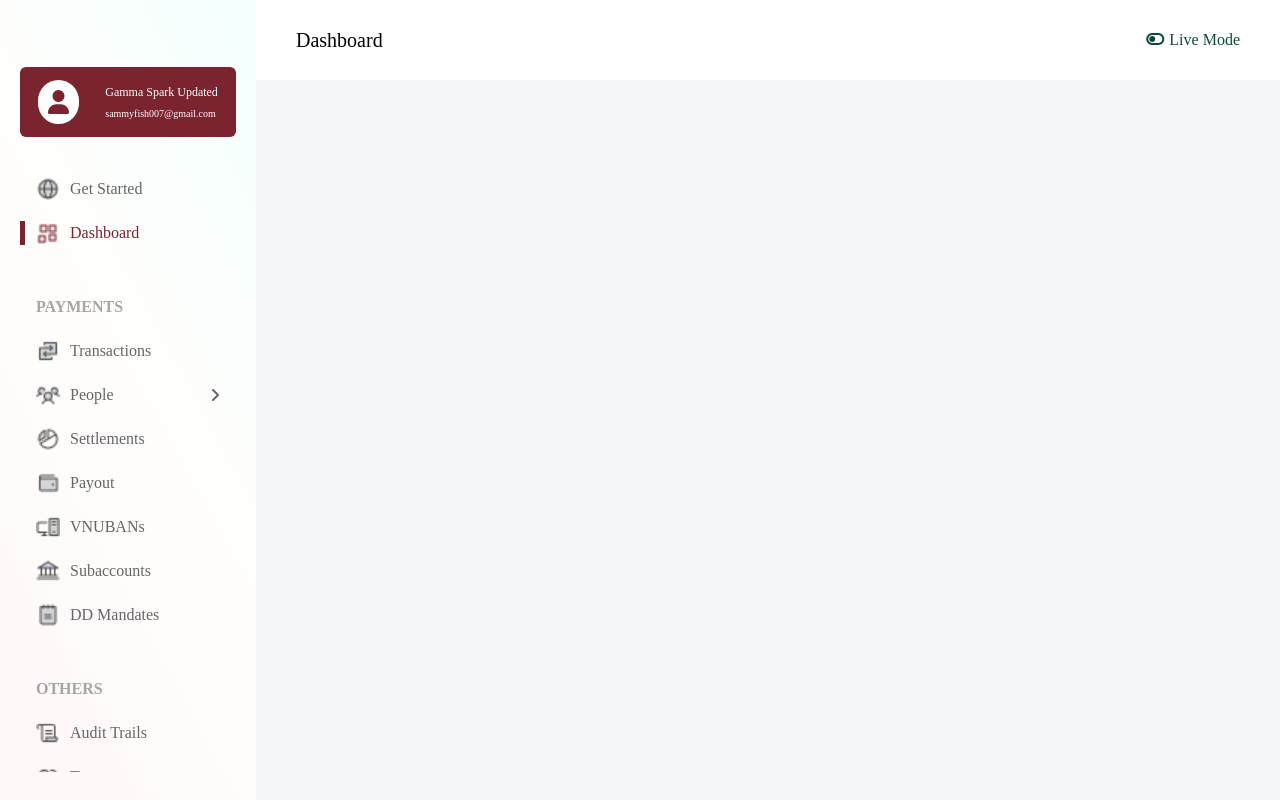
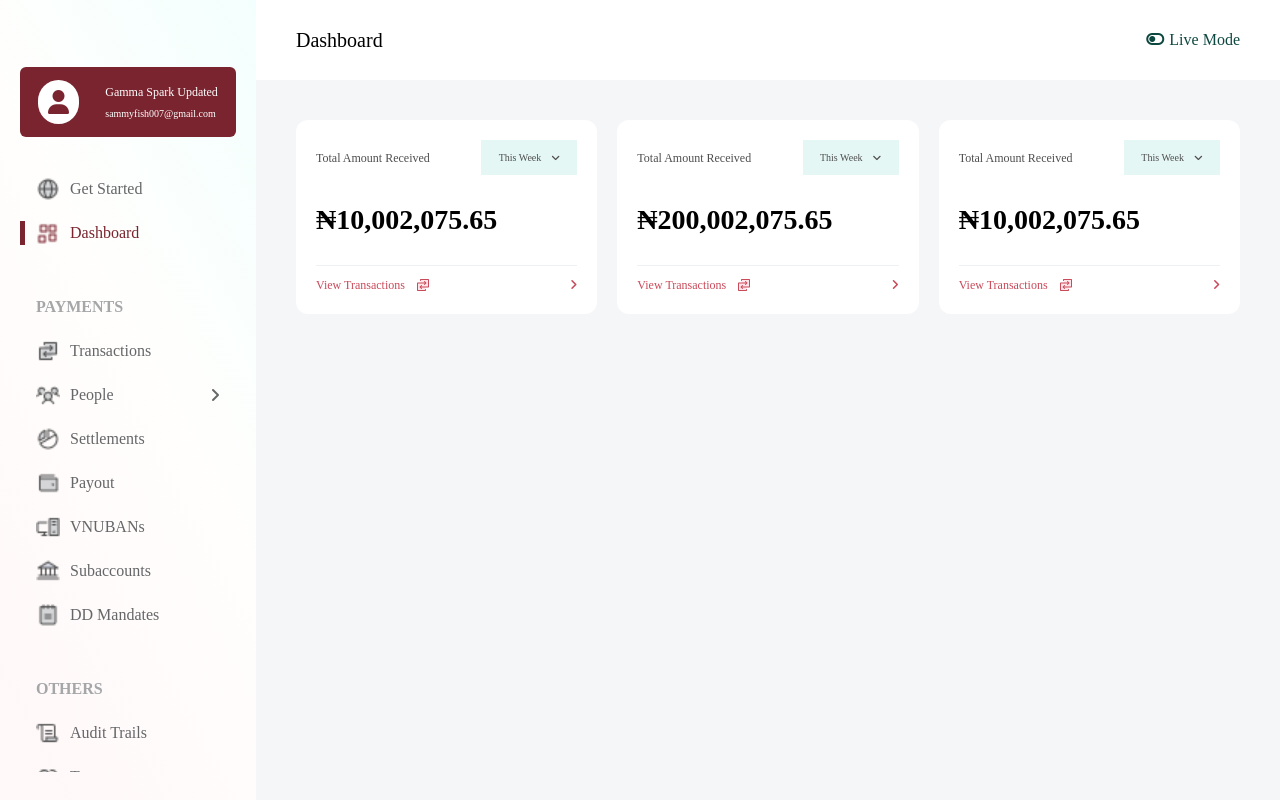
Before and after one commit to SymplyMatt/customer_dashboard_woven, a Vue app: page /dashboard/customers in a window 1280 px wide. Built offline with nearby package versions, Linux system fonts and the light colour scheme; a web font is replaced by a local one.

Commit message:
stats component

```diff
--- /dev/null
+++ b/src/components/dashboard/main/Stats.vue
@@ -0,0 +1,50 @@
+<template>
+    <div class="flex justify-between items-center w-full gap-5">
+      <TotalBox :item="totalAmountReceived"/>
+      <TotalBox :item="totalPayouts"/>
+      <TotalBox :item="totalAmountReceived"/>
+    </div>
+  </template>
+
+  <script>
+  import TotalBox from './TotalBox.vue';
+
+  export default {
+    name: 'Stats',
+    components: {
+      TotalBox
+    },
+    data() {
+      return {
+        totalAmountReceived: [
+          {
+            duration: 'Week',
+            amount: '₦10,002,075.65',
+          },
+          {
+            duration: 'Month',
+            amount: '₦20,002,075.65',
+          },
+          {
+            duration: 'Year',
+            amount: '₦30,002,075.65',
+          },
+        ],
+        totalPayouts: [
+          {
+            duration: 'Week',
+            amount: '₦200,002,075.65',
+          },
+          {
+            duration: 'Month',
+            amount: '₦300,002,075.65',
+          },
+          {
+            duration: 'Year',
+            amount: '₦400,002,075.65',
+          },
+        ],
+      };
+    },
+  }
+  </script>
--- a/src/components/dashboard/main/TotalBox.vue
+++ b/src/components/dashboard/main/TotalBox.vue
@@ -40,6 +40,7 @@
     methods: {
       changeDuration(newDuration) {
         this.duration = newDuration;
+        this.isOverlayOpen = false;
       },
       changeisOverlayOpen() {
         this.isOverlayOpen = !this.isOverlayOpen;
--- a/src/pages/dashboard/CustomersView.vue
+++ b/src/pages/dashboard/CustomersView.vue
@@ -2,15 +2,22 @@
   <TopMain
     :title="'Dashboard'"
   />
+  <div class="flex flex-col w-full items-center p-10">
+    <Stats />
+    <div class=""></div>
+    <div class=""></div>
+  </div>
 </template>
 
 <script>
 import TopMain from '../../components/dashboard/main/TopMain.vue';
+import Stats from '../../components/dashboard/main/Stats.vue';
 
 export default {
-  name: 'CustomerView',
+  name: 'Customers',
   components: {
-    TopMain
-  }
+    TopMain,
+    Stats
+  },
 }
 </script>
--- a/src/pages/dashboard/Transactions.vue
+++ b/src/pages/dashboard/Transactions.vue
@@ -1,13 +1,9 @@
 <template>
   <TopMain
-    :title="'Transaction Details'"
+    :title="'Dashboard'"
   />
   <div class="flex flex-col w-full items-center p-10">
-    <div class="flex justify-between items-center w-full gap-5">
-      <TotalBox :item="totalAmountReceived"/>
-      <TotalBox :item="totalPayouts"/>
-      <TotalBox :item="totalAmountReceived"/>
-    </div>
+    <Stats />
     <div class=""></div>
     <div class=""></div>
   </div>
@@ -15,45 +11,13 @@
 
 <script>
 import TopMain from '../../components/dashboard/main/TopMain.vue';
-import TotalBox from '../../components/dashboard/main/TotalBox.vue';
+import Stats from '../../components/dashboard/main/Stats.vue';
 
 export default {
-  name: 'TransactionDetailsView',
+  name: 'Transactions',
   components: {
     TopMain,
-    TotalBox
-  },
-  data() {
-    return {
-      totalAmountReceived: [
-        {
-          duration: 'Week',
-          amount: '₦10,002,075.65',
-        },
-        {
-          duration: 'Month',
-          amount: '₦20,002,075.65',
-        },
-        {
-          duration: 'Year',
-          amount: '₦30,002,075.65',
-        },
-      ],
-      totalPayouts: [
-        {
-          duration: 'Week',
-          amount: '₦200,002,075.65',
-        },
-        {
-          duration: 'Month',
-          amount: '₦300,002,075.65',
-        },
-        {
-          duration: 'Year',
-          amount: '₦400,002,075.65',
-        },
-      ],
-    };
+    Stats
   },
 }
 </script>
```
